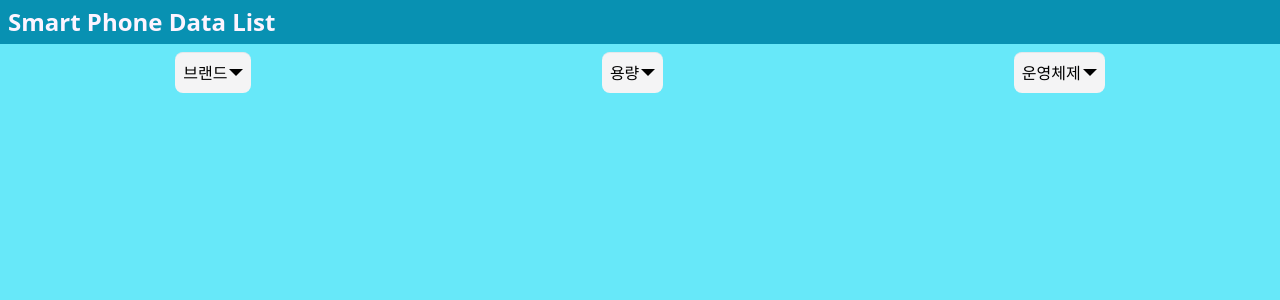
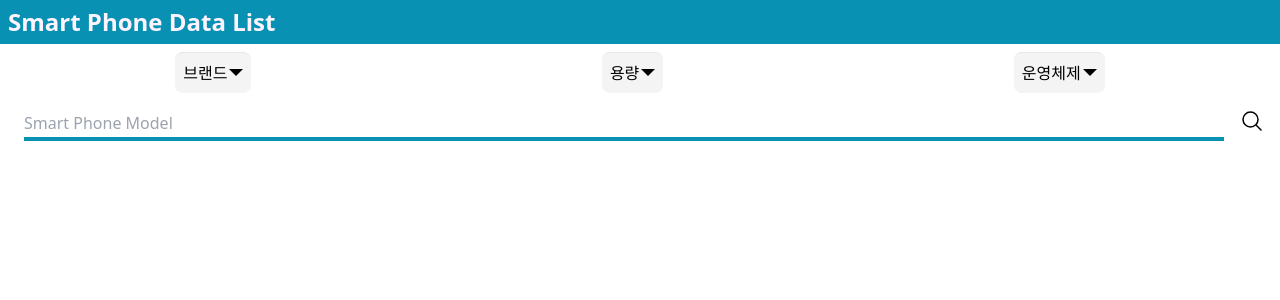
Before and after one commit to codingjwp/smartphone-project, a React (Vite) app: page / in a window 1280 px wide. Shown: the top 300 px of the page. Built offline with nearby package versions, Linux system fonts and the light colour scheme.

Commit message:
feat: store slice와 searchbar 생성

```diff
--- a/src/FilterMain.tsx
+++ b/src/FilterMain.tsx
@@ -2,7 +2,7 @@ import SearchHeader from "./components/SearchHeader";
 
 const FilterMain = () => {
   return (
-    <main className="relative bg-cyan-300 h-screen">
+    <main className="relativ">
       <SearchHeader />
     </main>
   )
--- a/src/components/FilterGroup.tsx
+++ b/src/components/FilterGroup.tsx
@@ -1,10 +1,8 @@
 import { ReactNode } from "react";
-
-
 
 const FilterGroup = ({children}: {children: ReactNode}) => {
   return (
-    <div className="flex justify-around">
+    <div className="flex flex-wrap justify-around">
       {children}
     </div>
   )
--- /dev/null
+++ b/src/components/SearchBar.tsx
@@ -0,0 +1,29 @@
+import { usePhoneStore } from "../states/stores";
+import SearchSvg from "./SearchSvg";
+import { KeyboardEvent, MouseEvent, useRef } from 'react';
+
+
+const SearchBar = () => {
+  const inputRef = useRef<HTMLInputElement | null>(null);
+  const setFilter = usePhoneStore((state) => state.setFilter);
+
+  const EnterFilter = (e: KeyboardEvent<HTMLInputElement> & MouseEvent<HTMLButtonElement>) => {
+    const text = (inputRef.current as HTMLInputElement).value;
+    if ((e.type === 'keydown' && text !== '' && e.key === 'Enter') || (e.type === 'click' && text != ''))
+      setFilter('text', text);
+  }
+
+
+  return (
+    <div className="flex w-full">
+      <input className="w-full h-8 mt-2 ml-6 border-b-4 border-solid border-cyan-600 outline-none"
+        aria-label="검색바" type="text" placeholder="Smart Phone Model"
+        ref={inputRef} onKeyDown={EnterFilter}/>
+      <button className="px-4" type="button" onClick={EnterFilter}>
+        <SearchSvg/>
+      </button>
+    </div>
+  )
+}
+
+export default SearchBar;
--- a/src/components/SearchHeader.tsx
+++ b/src/components/SearchHeader.tsx
@@ -1,6 +1,7 @@
 import FilterGroup from "./FilterGroup";
 import Selectors from "./Selectors";
 import { usePhoneStore } from "../states/stores";
+import SearchBar from "./SearchBar";
 
 const SearchHeader = () => {
   const categorys = usePhoneStore((state) => state.category);
@@ -10,6 +11,7 @@ const SearchHeader = () => {
       <Selectors name="brand" title="브랜드" optionData={categorys} />
       <Selectors name="storage" title="용량" optionData={['8','16','32','64','128','256','512','1000']} />
       <Selectors name="os" title="운영체제" optionData={["android", "ios", "coloros", "harmony", "wateros"]} />
+      <SearchBar />
     </FilterGroup>
   )
 }
--- /dev/null
+++ b/src/components/SearchSvg.tsx
@@ -0,0 +1,8 @@
+const SearchSvg = () => {
+  return (
+    <svg xmlns="http://www.w3.org/2000/svg" fill="none" viewBox="0 0 24 24" strokeWidth={1.5} stroke="#000000" className="w-6 h-6">
+      <path strokeLinecap="round" strokeLinejoin="round" d="M21 21l-5.197-5.197m0 0A7.5 7.5 0 105.196 5.196a7.5 7.5 0 0010.607 10.607z" />
+    </svg>
+  )
+}
+export default SearchSvg;
--- a/src/components/Selectors.tsx
+++ b/src/components/Selectors.tsx
@@ -15,16 +15,16 @@ const Selectors = ({name,title, optionData}: SelectorProps) => {
     if (value !== 'cover') setFilter(name, value);
     setIsClick(prev => !prev);
   }
-  // ${isClick ? 'h-[180px] overflow-y-scroll' : 'h-9 overflow-hidden'}
+
   return (
     <div
     className={`inline-block relative bg-zinc-100 m-2 rounded-lg text-center border-t select-none cursor-pointer`}
     title={name}
     aria-label={title}>
-      <div className={"w-full py-2 pl-2 pr-6 after:content-[''] after:absolute after:right-2 after:top-4 after:border-t-[7px] after:border-x-[7px] after:border-solid after:border-x-transparent after:border-t-black"} onClick={handleSelectValue}>{filter[name] === 'all' ? title : filter[name] }</div>
-      <ul className={`${isClick ? 'block' : 'hidden'} absolute top-12 h-[200px] rounded-lg overflow-x-hidden overflow-y-auto`}>
-        <li className="w-full py-2 px-4 shadow bg-zinc-100" value="all" onClick={handleSelectValue}>all</li>
-        {optionData.length > 0 ? optionData.map((data, index) => <li className="w-full py-2 px-4 shadow bg-zinc-100" key={index} value={data} onClick={handleSelectValue}>{data}</li>): null}
+      <div tabIndex={1} className={"w-full py-2 pl-2 pr-6 after:content-[''] after:absolute after:right-2 after:top-4 after:border-t-[7px] after:border-x-[7px] after:border-solid after:border-x-transparent after:border-t-black"} onClick={handleSelectValue}>{filter[name] === 'all' ? title : filter[name] }</div>
+      <ul className={`${isClick ? 'block' : 'hidden'} absolute top-12 h-[200px] rounded-lg overflow-x-hidden overflow-y-auto`} onClick={handleSelectValue}>
+        <li className="w-full py-2 px-4 shadow bg-zinc-100" value="all">all</li>
+        {optionData.length > 0 ? optionData.map((data, index) => <li className="w-full py-2 px-4 shadow bg-zinc-100" key={index} value={data}>{data}</li>): null}
       </ul>
     </div>
   )
--- a/src/states/stores.tsx
+++ b/src/states/stores.tsx
@@ -1,4 +1,4 @@
-import { create } from "zustand"
+import { create, StateCreator } from "zustand"
 import { persist} from 'zustand/middleware'
 
 type PhoneData = {
@@ -30,33 +30,53 @@ interface PhoneObject {
   [key: string]: PhoneData[] | CategoryData;
 }
 
-interface IPhoneStore {
-  pages: {page: number, totalPage: number},
+
+interface IPhoneSlice {
   category: string[];
-  filter: FilterGroups;
   baseData: PhoneObject;
   phoneData: PhoneData[];
-  setNextPage: () => void;
-  setFilter: (keys: string, value: string) => void;
 }
 
-export const usePhoneStore = create<IPhoneStore>()(
-  persist(
-    (set) => ({
-      pages: {page: 1, totalPage: 1},
+const createPhoneSlice: StateCreator<IPageSlice & IFilterSlice & IPhoneSlice, [], [], IPhoneSlice> = (set) => ({
   category: [],
-      filter: { brand: 'all', storage: 'all', os: 'all', text: ''},
   baseData: {},
   phoneData: [],
+})
+
+interface IPageSlice {
+  pages: {page: number, totalPage: number},
+  setNextPage: () => void;
+}
+
+const createPageSlice: StateCreator<IPageSlice & IFilterSlice & IPhoneSlice, [], [], IPageSlice> = (set) => ({
+  pages: {page: 1, totalPage: 1},
   setNextPage: () => set(({pages}) => ({
     pages: {
       ...pages,
       page: (pages.page + 1) > pages.totalPage ? pages.page : ++pages.page
     }
   })),
+})
+
+interface IFilterSlice {
+  filter: FilterGroups;
+  setFilter: (keys: string, value: string) => void;
+}
+
+const createFilterSlice: StateCreator<IPageSlice & IFilterSlice & IPhoneSlice, [], [], IFilterSlice> = (set) => ({
+  filter: { brand: 'all', storage: 'all', os: 'all', text: ''},
   setFilter: (keys, value) => set(({filter}) => ({
     filter: { ...filter, [keys]: value }
   }))
+})
+
+
+export const usePhoneStore = create<IPageSlice & IFilterSlice & IPhoneSlice>()(
+  persist(
+  (...props) => ({
+  ...createPageSlice(...props),
+  ...createFilterSlice(...props),
+  ...createPhoneSlice(...props),
   }),
   {
     name: 'base-store',
@@ -68,8 +88,7 @@ export const usePhoneStore = create<IPhoneStore>()(
       phoneData: state.phoneData,
     })
   }
-  )
-)
+))
 
 export const createPhones = () => {
   fetch('db.json')
@@ -83,7 +102,3 @@ export const createPhones = () => {
       }));
     });
 }
-
-export const pagePhones = () => usePhoneStore.setState(({pages, baseData, phoneData}) => ({
-  phoneData: !baseData ? [] : [...phoneData, ...(baseData[`${pages.page}`] as PhoneData[])]
-}))
```
Also changed, not shown: 1 other file (tests, documents, lock files or other folders). Lines whose indentation alone changed are shown as unchanged.
